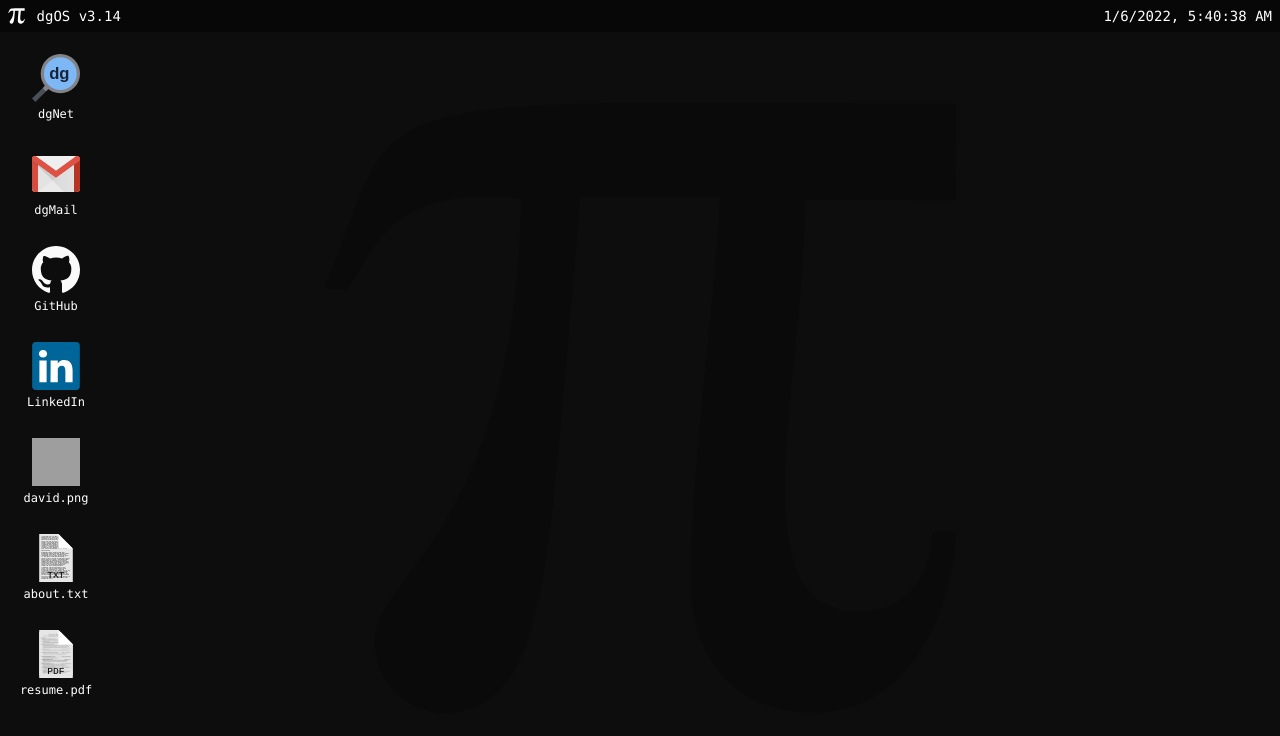
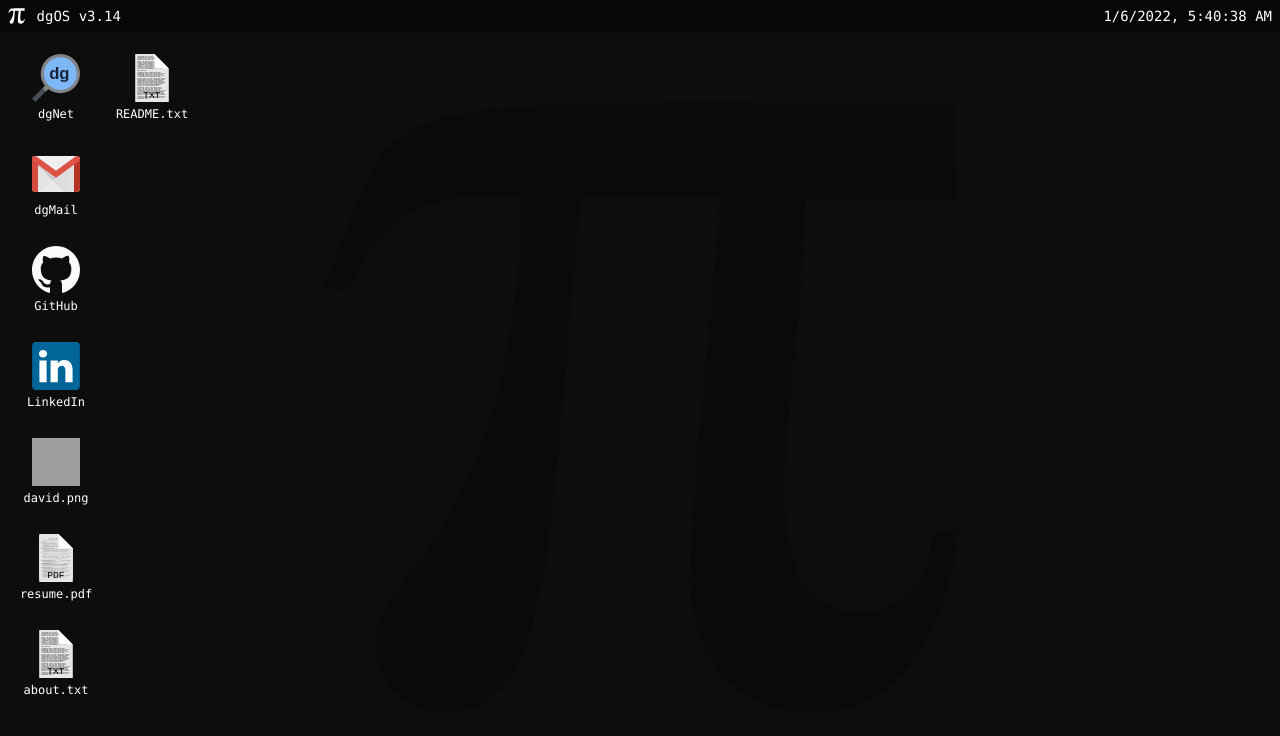
Before and after one commit to dg314/personal-website, a React (Create React App) app: page / in a window 1280 px wide. Shown: the top 736 px of the page. Built offline with nearby package versions, Linux system fonts and the light colour scheme; grey boxes are pictures that could not be loaded.

Commit message:
readme file

```diff
--- a/src/App.js
+++ b/src/App.js
@@ -13,8 +13,9 @@ function App() {
         new FileData("GitHub", "", "https://github.com/dg314", null),
         new FileData("LinkedIn", "", "https://linkedin.com/in/dg314", null),
         new FileData("david", ".png", "", <DavidContent/>),
+        new FileData("resume", ".pdf", "resume.pdf", null),
         new FileData("about", ".txt", "", null),
-        new FileData("resume", ".pdf", "resume.pdf", null),
+        new FileData("README", ".txt", "", null),
     ]
 
     useLayoutEffect(() => {
--- a/src/FileData.js
+++ b/src/FileData.js
@@ -27,6 +27,15 @@ class FileData {
     getFullName() {
         return `${this.name}${this.extension}`
     }
+
+    getIconPath() {
+        if (this.extension == ".txt") {
+            return "icons/txt.svg"
+        }
+        else {
+            return `icons/${this.name}.svg`
+        }
+    }
 }
 
 export default FileData
--- a/src/components/File.js
+++ b/src/components/File.js
@@ -17,7 +17,7 @@ function File({ fileData, size }) {
     return (
         <>
             <button onClick={fileOpen} className="w-20 h-20 m-2 border-2 border-transparent hover:bg-white/5 hover:border-white/20">
-                <img className="w-12 h-12 mb-1 block mx-auto" draggable="false" src={`icons/${fileData.name}.svg`}/>
+                <img className="w-12 h-12 mb-1 block mx-auto" draggable="false" src={fileData.getIconPath()}/>
                 <p className="text-white text-xs text-center">
                     {fileData.getFullName()}
                 </p>
```
Also changed, not shown: public/icons/txt.svg (renamed from public/icons/about.svg).
